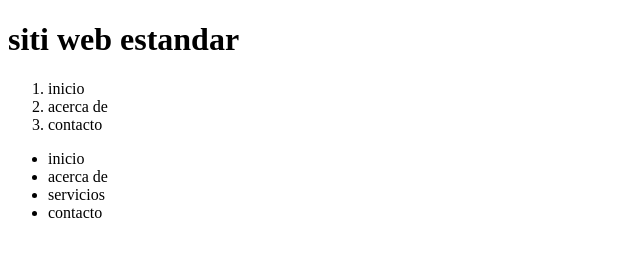
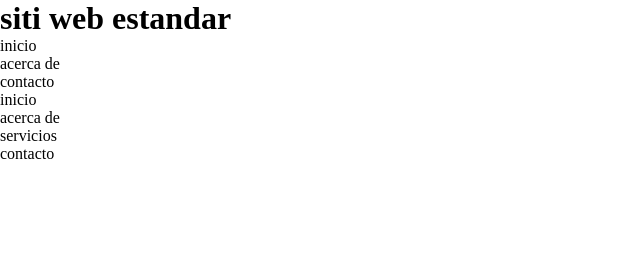
Before and after one commit to maxi790/pagina, a plain HTML site: page index.html in a window 1280 px wide. Shown: the whole page, without its empty margins (0-640 px from the left). Drawn offline with Linux system fonts and the light colour scheme.

Commit message:
guardado 1

```diff
--- a/style.css
+++ b/style.css
@@ -1,5 +1,15 @@
+*{
+    padding: 0;
+    margin: 0;
 
 
+}
+
+
+
+nav ul{
+    list-style: none;
+}
 
 
 
```
